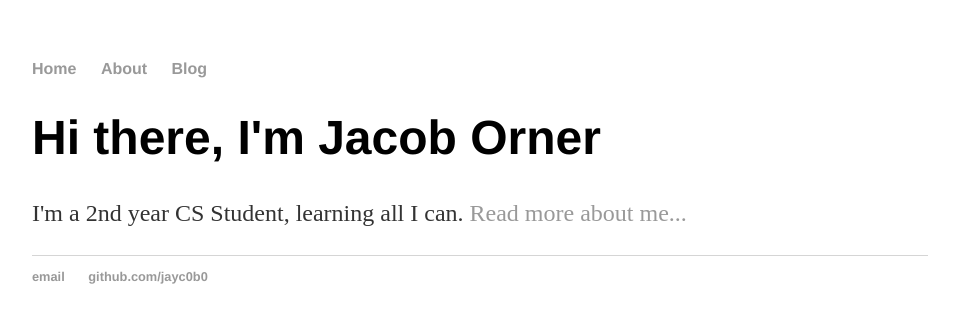
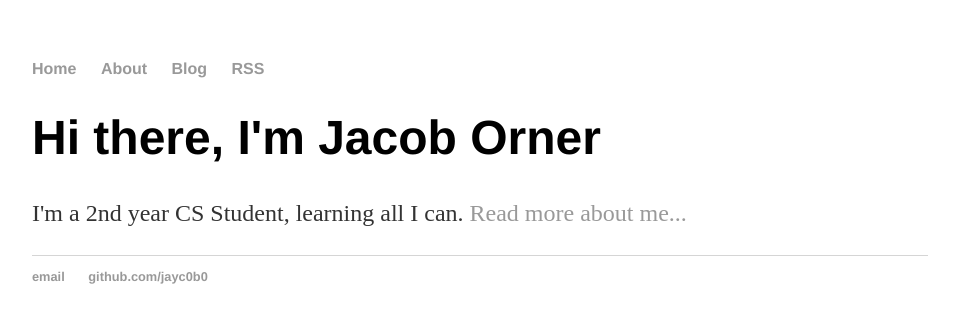
Before and after one commit to jayc0b0/jayc0b0.github.io, a Jekyll site: the page built from index.html, in a window 1280 px wide. Shown: the top 323 px of the page, without its empty margins (160-1119 px from the left). Built offline with Jekyll 4.4.1, drawn with Linux system fonts in a browser that asks for light colours.

Commit message:
Update default.html

```diff
--- a/_layouts/default.html
+++ b/_layouts/default.html
@@ -11,6 +11,7 @@
 	        		<li><a href="/">Home</a></li>
 		        	<li><a href="/about">About</a></li>
 	        		<li><a href="/blog">Blog</a></li>
+	        		<li><a href="http://username.github.io/blog/atom.xml">RSS</a></li>
 	    		</ul>
 			</nav>
 			<div class="container">
```
